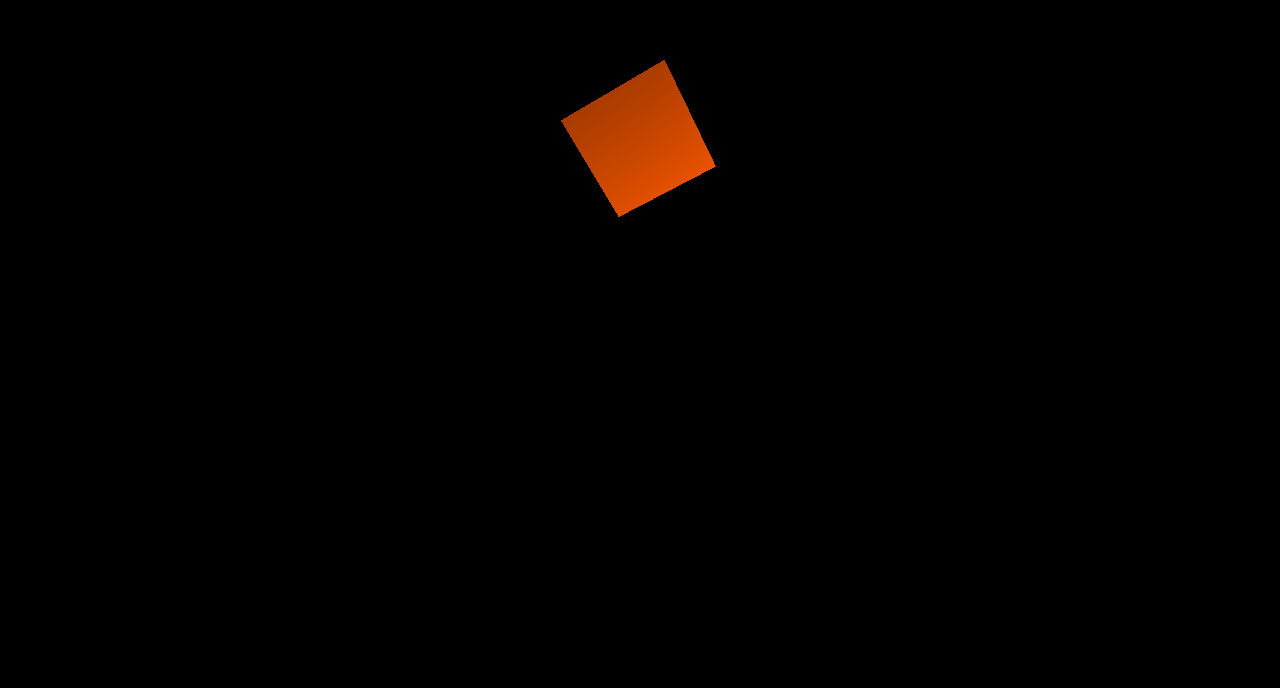
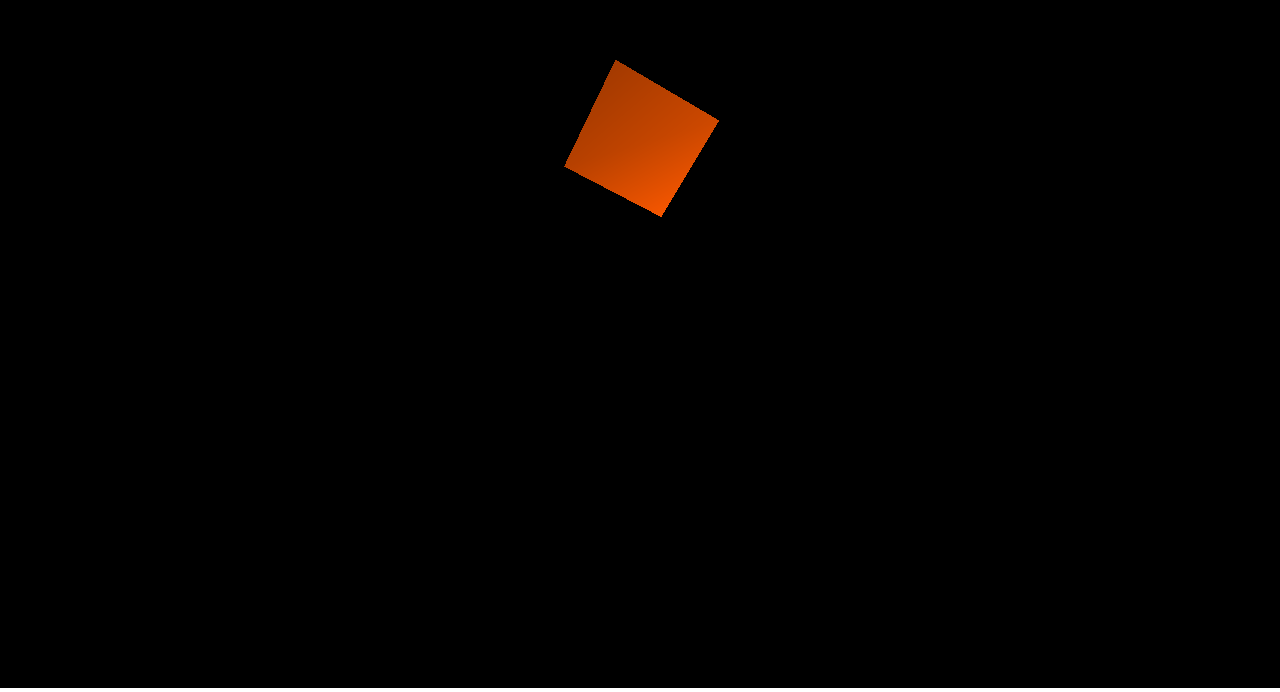
Before and after one commit to iankinney/IanSWE447, a plain HTML site: page Final Project/DiceGame.html in a window 1280 px wide. Shown: the part 112-804 px from the top of the page. Drawn offline with Linux system fonts and the light colour scheme.

Commit message:
Update DiceGame.html

```diff
--- a/Final Project/DiceGame.html
+++ b/Final Project/DiceGame.html
@@ -23,7 +23,7 @@
 			scene.add( cube );
 			cube.position.y = 30;
 			cube.rotation.x = .5;
-			cube.rotation.z = .5;
+			cube.rotation.z = -.5;
 
 			camera.position.z = 100;
 
```
